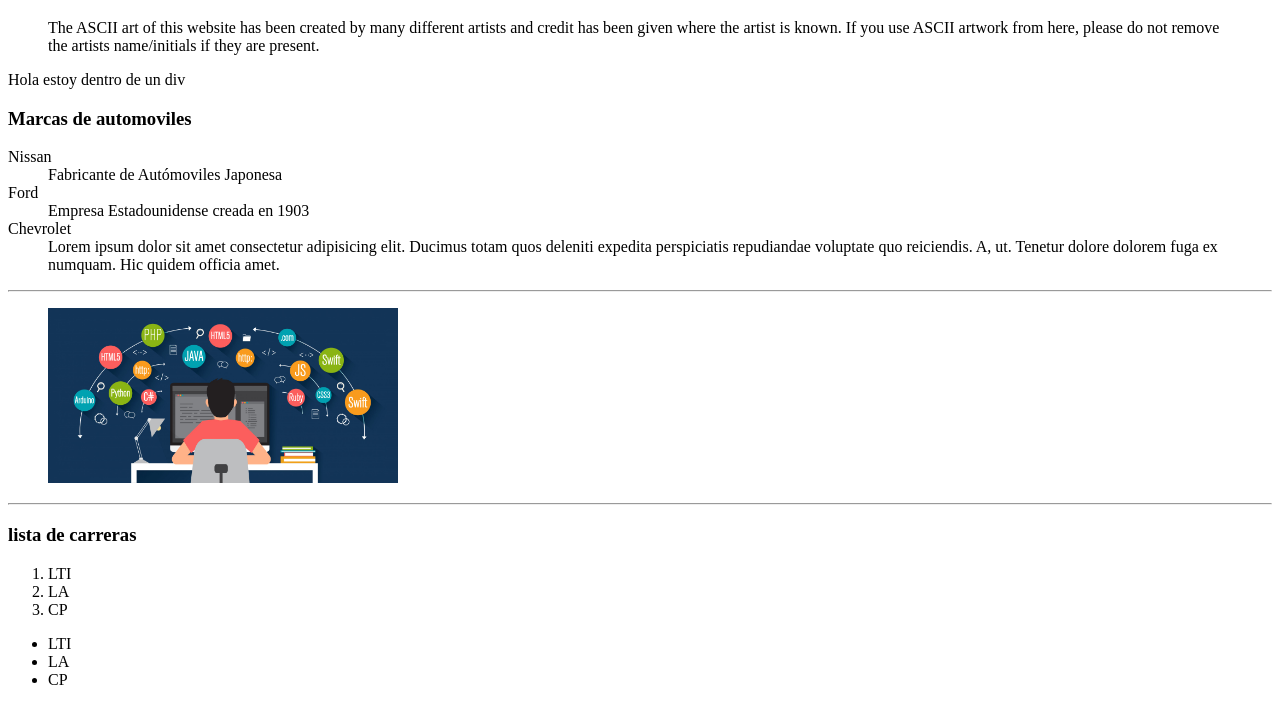
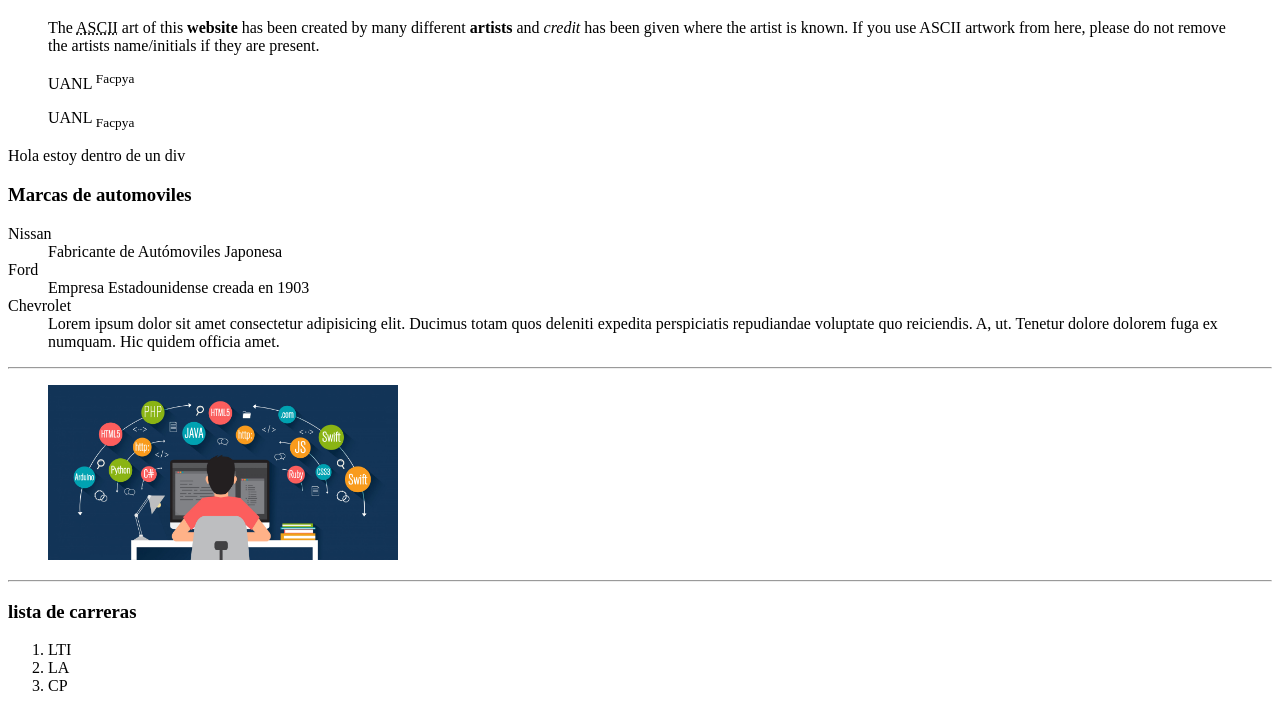
Before and after one commit to Lizzet24/W51_9_febrero, a plain HTML site: page index.html in a window 1280 px wide. Shown: the part 61-763 px from the top of the page. Drawn offline with Linux system fonts and the light colour scheme.

Commit message:
etiquetas de texto

```diff
--- a/index.html
+++ b/index.html
@@ -18,11 +18,21 @@
         <!-- blockquote -->
         <blockquote cite="https://www.asciiart.eu">
           <p>
-            The ASCII art of this website has been created by many different
-            artists and credit has been given where the artist is known. If you
-            use ASCII artwork from here, please do not remove the artists
-            name/initials if they are present.
+            The
+            <abbr title="American Standard Code for Information Interchange"
+              >ASCII</abbr
+            >
+            art of this <strong>website</strong> has been created by many different
+            <strong>artists</strong> and <em>credit</em> has been given where the artist
+            is known. If you use ASCII artwork from here, please do not remove
+            the artists name/initials if they are present.
           </p>
+
+          <!-- superindice -->
+          <p>UANL <sup>Facpya</sup></p>
+
+          <!-- subindice -->
+          <p>UANL <sub>Facpya</sub></p>
         </blockquote>
         <!--  Div contenedor generico -->
         <div>
```
